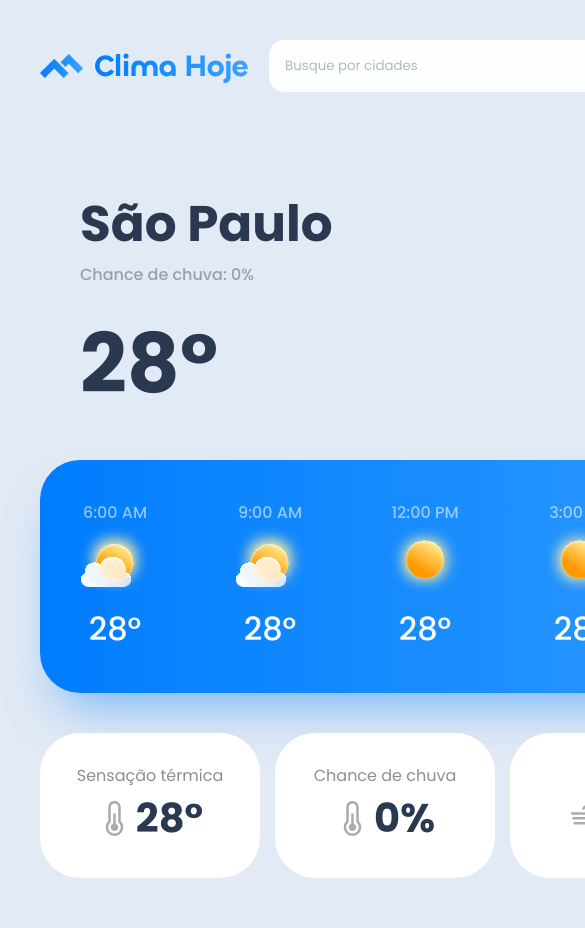
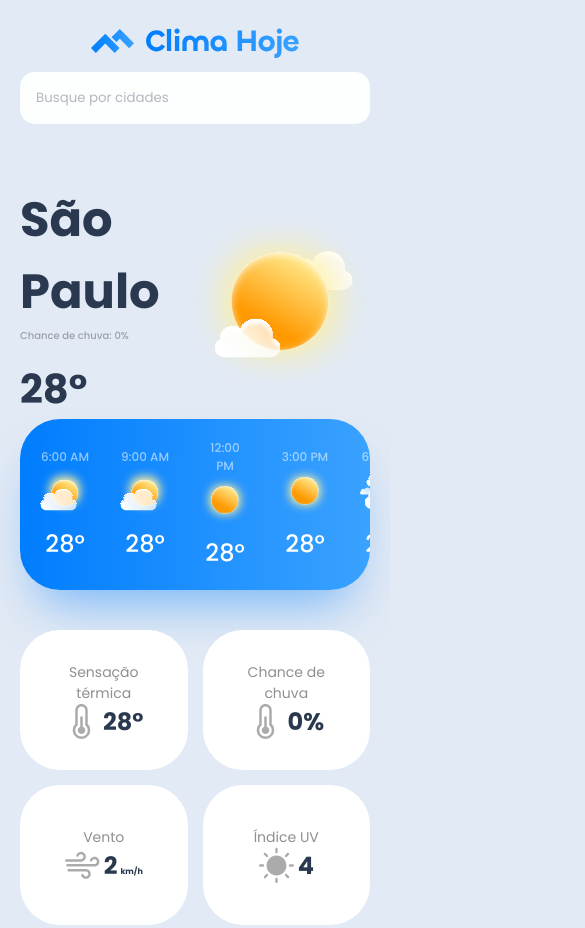
Before and after one commit to viniciusdias2902/clima_hoje, a plain HTML site: page index.html in a window 390 px wide. Shown: the top 928 px of the page, 585 px wide, since content can reach past the window. Drawn offline with Linux system fonts and the light colour scheme.

Commit message:
Adaptando para Celulares

```diff
--- a/index.html
+++ b/index.html
@@ -11,6 +11,7 @@
       rel="stylesheet"
     />
     <link rel="stylesheet" href="style.css" />
+    <link rel="stylesheet" href="mobile.css" />
   </head>
   <body>
     <div class="app-container">
--- /dev/null
+++ b/mobile.css
@@ -0,0 +1,101 @@
+@media (max-width: 1024px) {
+  .app-container {
+    grid-template-columns: 100%;
+    padding: 1.25rem;
+    grid-row-gap: 1.25rem;
+  }
+
+  .weather-details-container {
+    margin-top: 2.5rem;
+    display: grid;
+    grid-template-columns: repeat(2, 1fr);
+    grid-gap: 0.9375rem;
+  }
+
+  .navbar-container {
+    flex-direction: column;
+  }
+
+  .navbar-container > img {
+    margin-right: 0;
+    margin-bottom: 0.625rem;
+  }
+
+  .showcase-container {
+    justify-content: center;
+    padding-inline: 0;
+  }
+
+  .showcase-container .showcase-text > h2:first-child {
+    font-size: 3rem;
+  }
+
+  .showcase-container .showcase-text > h2:last-child {
+    font-size: 2.5rem;
+  }
+
+  .showcase-container .showcase-text > p {
+    margin-bottom: 15px;
+    font-size: 0.625rem;
+  }
+
+  .showcase-container > img {
+    width: 11.25rem;
+  }
+
+  .hourly-forecast-container {
+    padding: 1.25rem;
+    gap: 1.875rem;
+    overflow-x: scroll;
+  }
+
+  .hourly-forecast-container .hour-weather-item > img {
+    width: 3.125rem;
+    height: 3.125rem;
+    margin-bottom: 0.625rem;
+  }
+
+  .hourly-forecast-container .hour-weather-item > p:first-child {
+    font-size: 0.75rem;
+    text-align: center;
+  }
+
+  .hourly-forecast-container .hour-weather-item > p:last-child {
+    font-size: 1.5rem;
+  }
+
+  .weather-details-container .weather-details-item > p:first-child {
+    font-size: 0.875rem;
+  }
+
+  .weather-details-container .weather-details-item > div {
+    display: flex;
+    align-items: center;
+  }
+
+  .weather-details-container .weather-details-item > div > p {
+    font-size: 1.5rem;
+  }
+
+  .weather-details-container .weather-details-item > div > p > span {
+    font-size: 0.5rem;
+    margin-left: -2px;
+  }
+
+  .weather-details-container .weather-details-item {
+    padding: 1.5625rem;
+    min-height: 8.75rem;
+  }
+
+  .weekly-forecast-container .day-weather-item > div > p:first-child {
+    font-size: 0.875rem;
+  }
+
+  .weekly-forecast-container .day-weather-item > div > p:last-child {
+    font-size: 0.875rem;
+  }
+
+  .weekly-forecast-container .day-weather-item > p {
+    font-size: 0.925rem;
+  }
+}
--- a/style.css
+++ b/style.css
@@ -168,6 +168,7 @@ body {
 .weekly-forecast-container .day-weather-item > div {
   display: flex;
   align-items: center;
+  justify-content: flex-end;
 }
 
 .weekly-forecast-container .day-weather-item > div > p:first-child {
```
